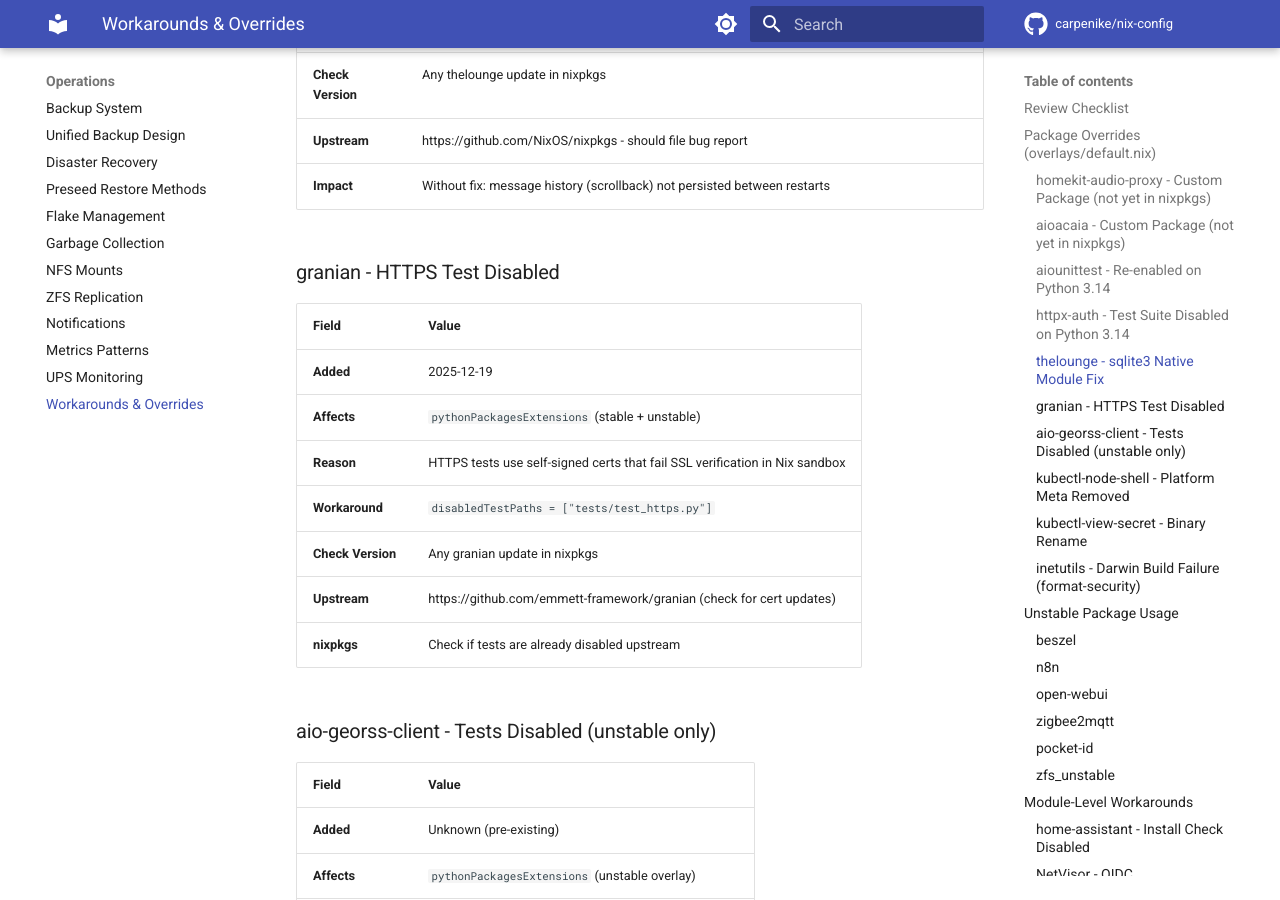
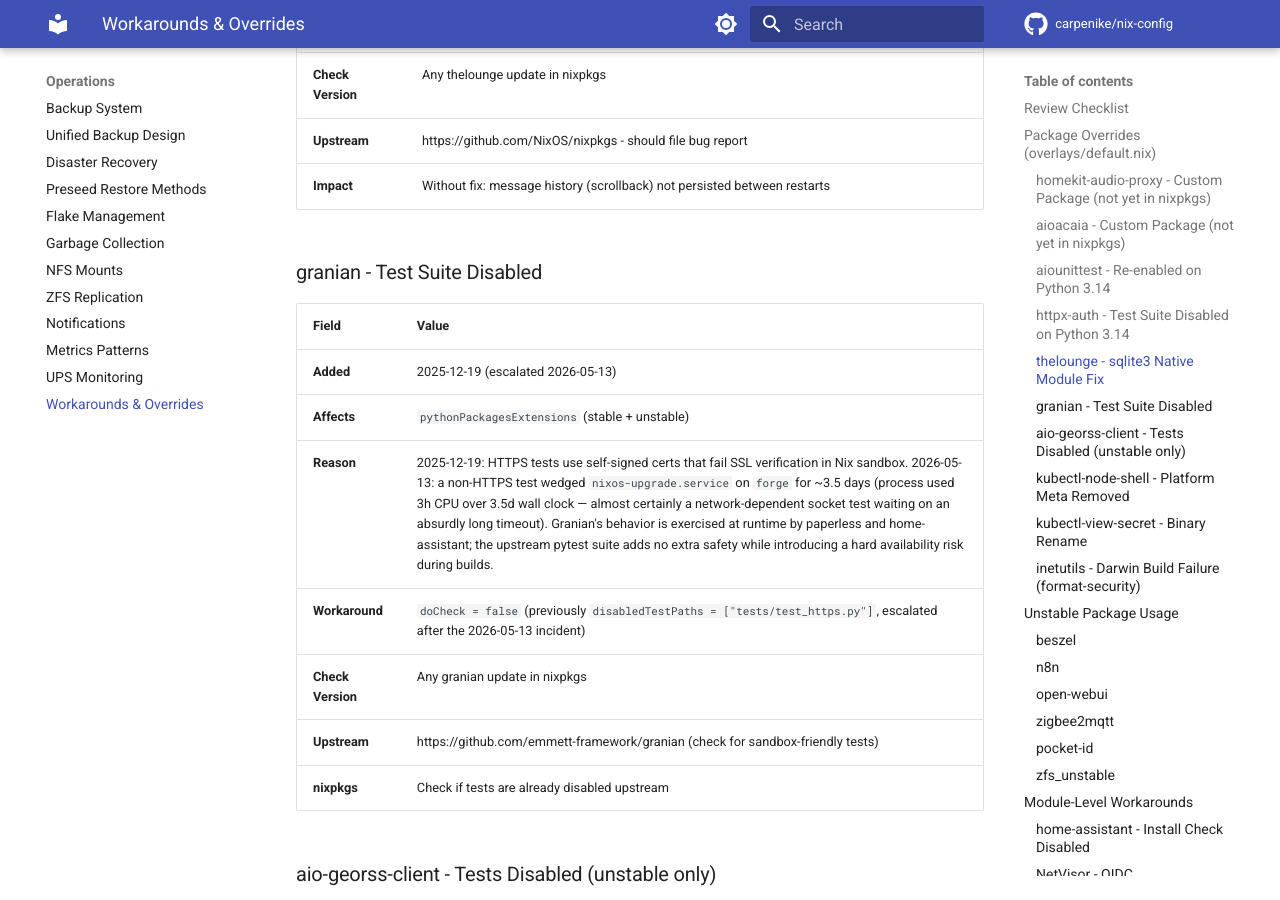
Before and after one commit to carpenike/nix-config, an MkDocs documentation site: the page built from docs/workarounds.md, in a window 1280 px wide and 900 px high, scrolled down 3145 px. Built offline with MkDocs 1.6.1 and Material for MkDocs 9.7.7, drawn with Linux system fonts in a browser that asks for light colours; comment, search, counter and statistics services are not loaded.

Commit message:
fix(overlays): disable granian test suite to prevent build hangs
On 2026-05-13 a non-HTTPS granian test wedged nixos-upgrade.service

on forge for 3.5 days (process used 3h CPU over 3.5d wall clock --

almost certainly a network-dependent socket test waiting on a long

timeout). The previous workaround disabled only tests/test_https.py

but the suite has other flaky tests in the Nix sandbox.

Granian's behavior is exercised at runtime by paperless and

home-assistant; running the upstream pytest suite during the Nix

build adds no extra safety while introducing a hard availability

risk on every host that consumes it.

Switch from disabledTestPaths to doCheck = false. Update

docs/workarounds.md with the incident context.

```diff
--- a/docs/workarounds.md
+++ b/docs/workarounds.md
@@ -80,16 +80,16 @@
 | **Upstream** | https://github.com/NixOS/nixpkgs - should file bug report |
 | **Impact** | Without fix: message history (scrollback) not persisted between restarts |
 
-### granian - HTTPS Test Disabled
+### granian - Test Suite Disabled
 
 | Field | Value |
 |-------|-------|
-| **Added** | 2025-12-19 |
+| **Added** | 2025-12-19 (escalated 2026-05-13) |
 | **Affects** | `pythonPackagesExtensions` (stable + unstable) |
-| **Reason** | HTTPS tests use self-signed certs that fail SSL verification in Nix sandbox |
-| **Workaround** | `disabledTestPaths = ["tests/test_https.py"]` |
+| **Reason** | 2025-12-19: HTTPS tests use self-signed certs that fail SSL verification in Nix sandbox. 2026-05-13: a non-HTTPS test wedged `nixos-upgrade.service` on `forge` for ~3.5 days (process used 3h CPU over 3.5d wall clock — almost certainly a network-dependent socket test waiting on an absurdly long timeout). Granian's behavior is exercised at runtime by paperless and home-assistant; the upstream pytest suite adds no extra safety while introducing a hard availability risk during builds. |
+| **Workaround** | `doCheck = false` (previously `disabledTestPaths = ["tests/test_https.py"]`, escalated after the 2026-05-13 incident) |
 | **Check Version** | Any granian update in nixpkgs |
-| **Upstream** | https://github.com/emmett-framework/granian (check for cert updates) |
+| **Upstream** | https://github.com/emmett-framework/granian (check for sandbox-friendly tests) |
 | **nixpkgs** | Check if tests are already disabled upstream |
 
 ### aio-georss-client - Tests Disabled (unstable only)
```
Also changed, not shown: 1 other file.
